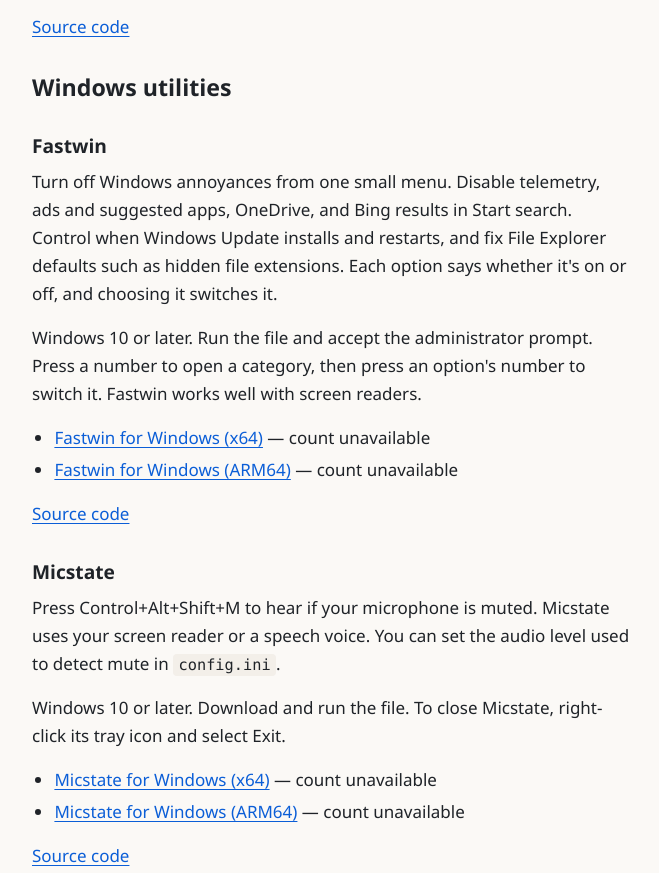
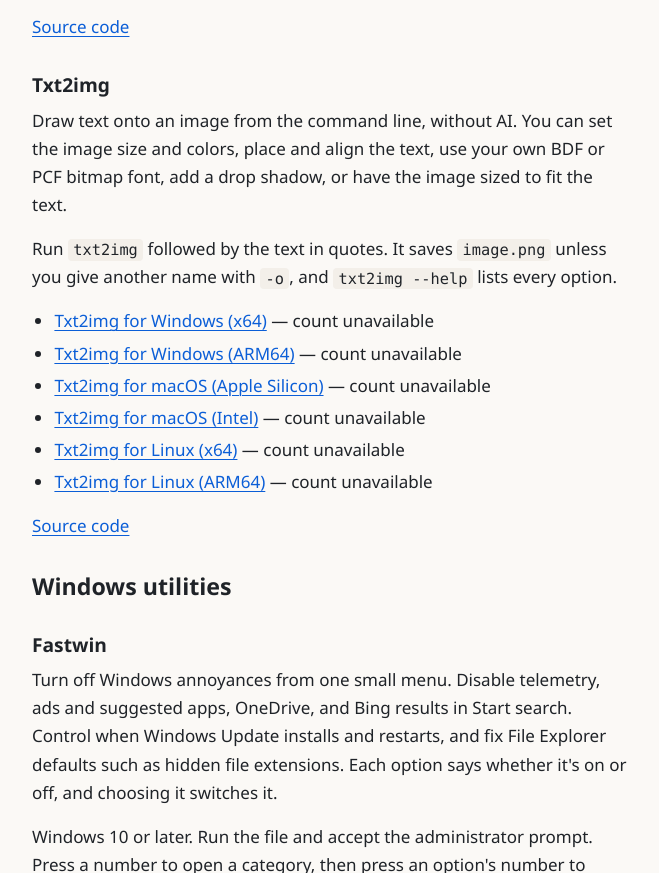
Before and after one commit to trypsynth/quin.fyi, a plain HTML site: page software/index.html in a window 1280 px wide. Shown: the part 1475-2348 px from the top of the page, without its empty margins (308-967 px from the left). Drawn offline with Linux system fonts and the light colour scheme; no server answers.

Commit message:
deploy: 8a6b511b8aef5ace3aac6442efdc0af5fa7d60c3

```diff
--- a/software/index.html
+++ b/software/index.html
@@ -73,6 +73,18 @@
   <li><a href="https://github.com/trypsynth/gitkeep/releases/latest/download/gitkeep-aarch64-unknown-linux-musl">Gitkeep for Linux (ARM64)</a></li>
 </ul>
 <p><a href="https://github.com/trypsynth/gitkeep">Source code</a></p>
+<h3>Txt2img</h3>
+<p>Draw text onto an image from the command line, without AI. You can set the image size and colors, place and align the text, use your own BDF or PCF bitmap font, add a drop shadow, or have the image sized to fit the text.</p>
+<p>Run <code>txt2img</code> followed by the text in quotes. It saves <code>image.png</code> unless you give another name with <code>-o</code>, and <code>txt2img --help</code> lists every option.</p>
+<ul data-download-repo="txt2img">
+  <li><a href="https://github.com/trypsynth/txt2img/releases/latest/download/txt2img-x86_64-windows-gnu.exe">Txt2img for Windows (x64)</a></li>
+  <li><a href="https://github.com/trypsynth/txt2img/releases/latest/download/txt2img-aarch64-windows-gnu.exe">Txt2img for Windows (ARM64)</a></li>
+  <li><a href="https://github.com/trypsynth/txt2img/releases/latest/download/txt2img-aarch64-macos">Txt2img for macOS (Apple Silicon)</a></li>
+  <li><a href="https://github.com/trypsynth/txt2img/releases/latest/download/txt2img-x86_64-macos">Txt2img for macOS (Intel)</a></li>
+  <li><a href="https://github.com/trypsynth/txt2img/releases/latest/download/txt2img-x86_64-linux-musl">Txt2img for Linux (x64)</a></li>
+  <li><a href="https://github.com/trypsynth/txt2img/releases/latest/download/txt2img-aarch64-linux-musl">Txt2img for Linux (ARM64)</a></li>
+</ul>
+<p><a href="https://github.com/trypsynth/txt2img">Source code</a></p>
 <h2>Windows utilities</h2>
 <h3>Fastwin</h3>
 <p>Turn off Windows annoyances from one small menu. Disable telemetry, ads and suggested apps, OneDrive, and Bing results in Start search. Control when Windows Update installs and restarts, and fix File Explorer defaults such as hidden file extensions. Each option says whether it's on or off, and choosing it switches it.</p>
```
